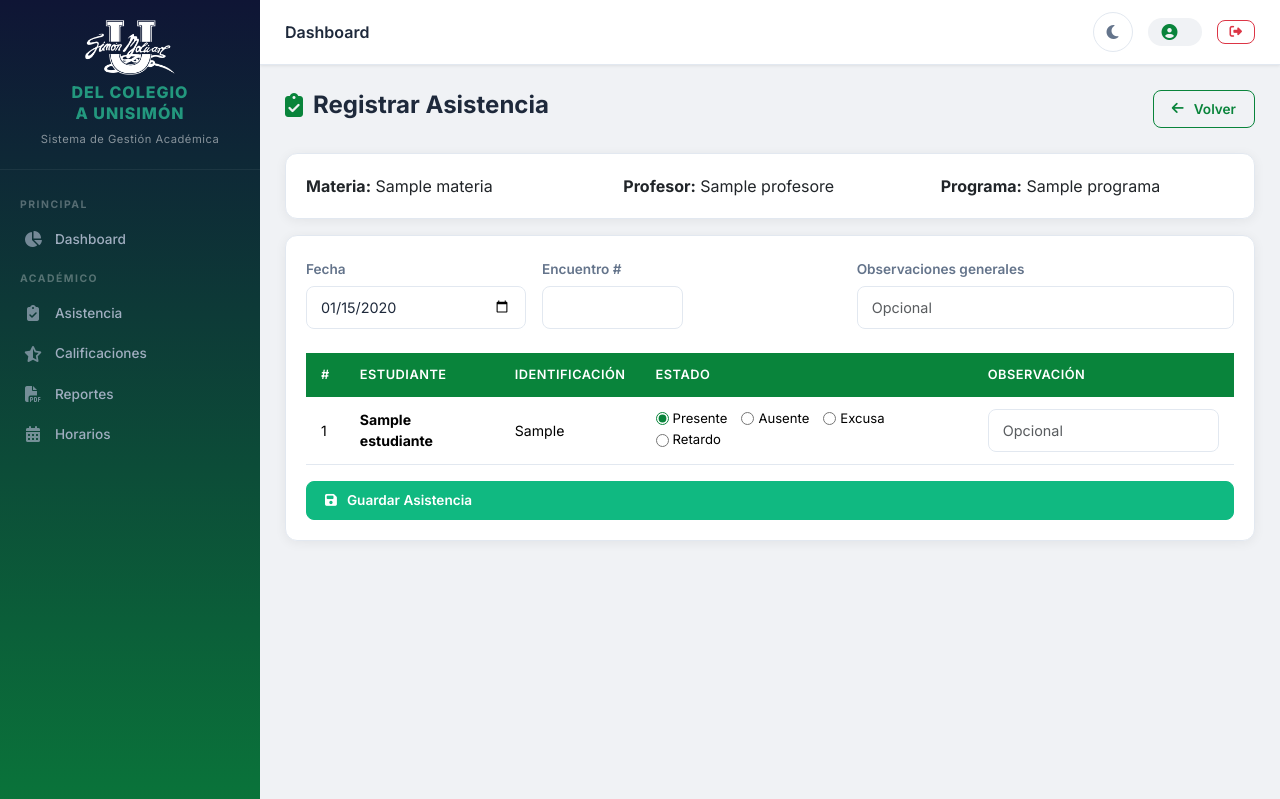
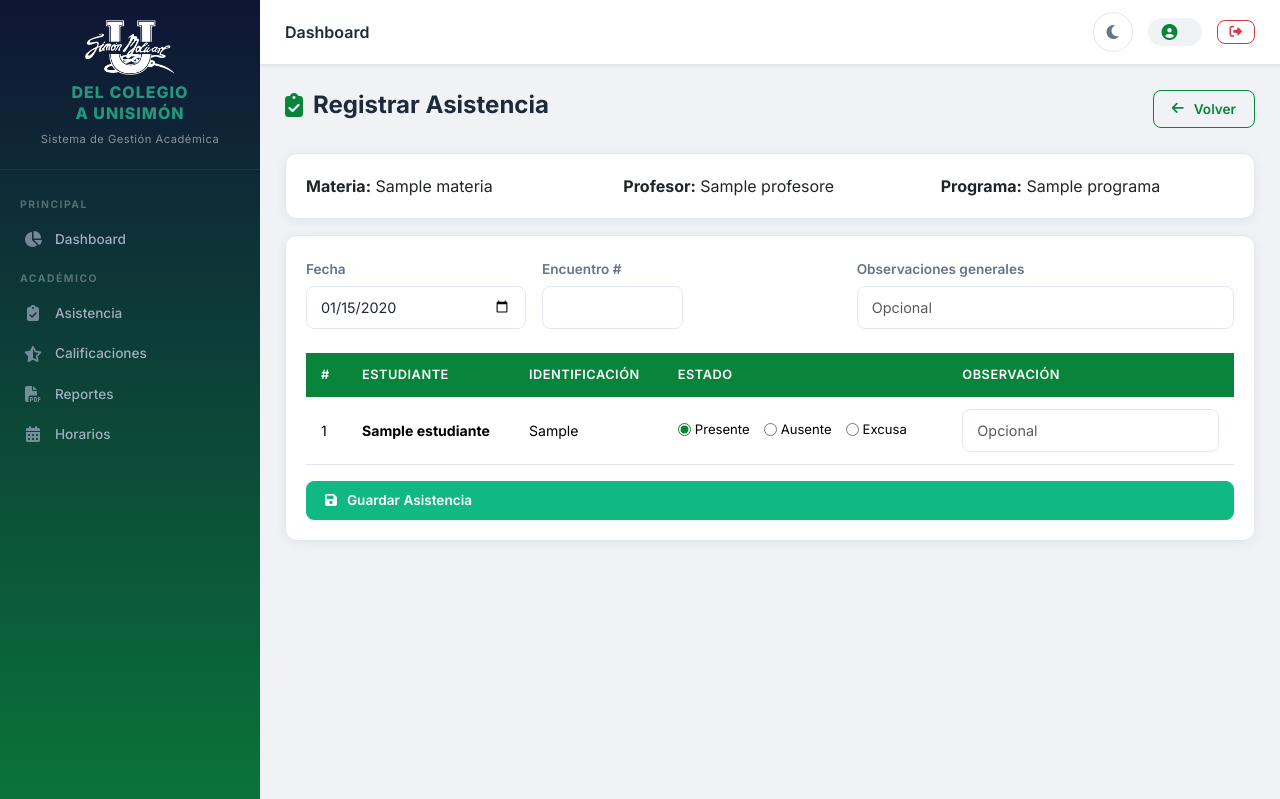
Before and after one commit to DOKWILL/Del_Colegio_a_Unisimon, a Django app: template templates/asistencia/registrar_asistencia.html in a window 1280 px wide. Shown: the top 799 px of the page. Run offline with Django 5.2, Linux system fonts and the light colour scheme; tables that the repository leaves empty hold one stand-in row (values such as "Sample post"); the template is opened without the code that fills it: values that come from a table or form of the project are taken from there, most other values are stand-ins (such as "Sample title", 1, 10 or a date in 2020); some libraries are stand-ins or nearby versions.

Commit message:
Remove 'Retardo' option from attendance form
Removed the 'Retardo' attendance option from the form.

```diff
--- a/templates/asistencia/registrar_asistencia.html
+++ b/templates/asistencia/registrar_asistencia.html
@@ -33,7 +33,7 @@
 <label class="attendance-option"><input type="radio" name="estado_{{ mat.estudiante.id }}" value="presente" checked> Presente</label>
 <label class="attendance-option"><input type="radio" name="estado_{{ mat.estudiante.id }}" value="ausente"> Ausente</label>
 <label class="attendance-option"><input type="radio" name="estado_{{ mat.estudiante.id }}" value="excusa"> Excusa</label>
-<label class="attendance-option"><input type="radio" name="estado_{{ mat.estudiante.id }}" value="retardo"> Retardo</label>
+
 </td>
 <td><input type="text" name="obs_{{ mat.estudiante.id }}" class="form-control form-control-sm" placeholder="Opcional"></td>
 </tr>{% empty %}<tr><td colspan="5" class="text-center text-muted">No hay estudiantes matriculados.</td></tr>{% endfor %}</tbody></table></div>
```
